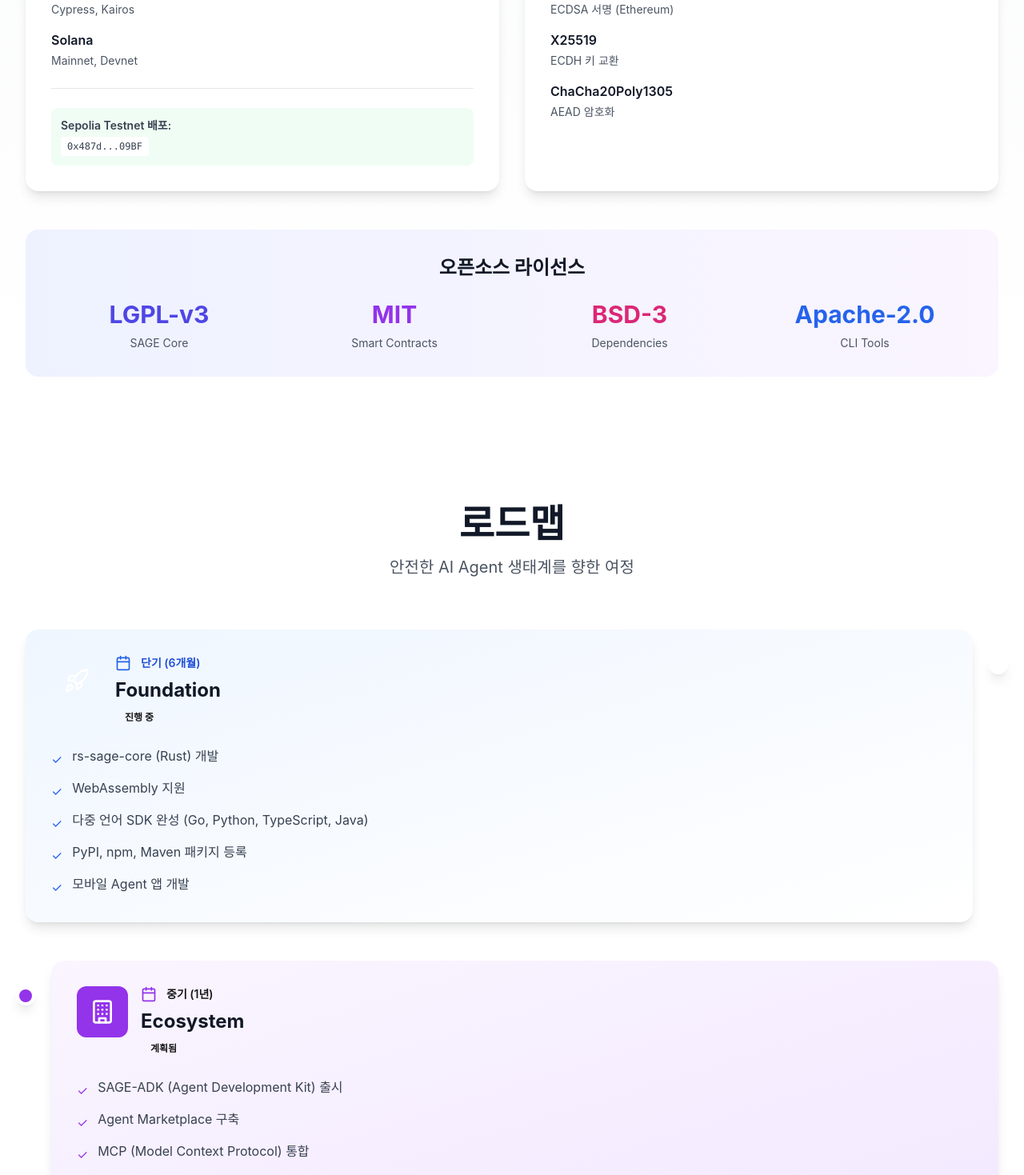
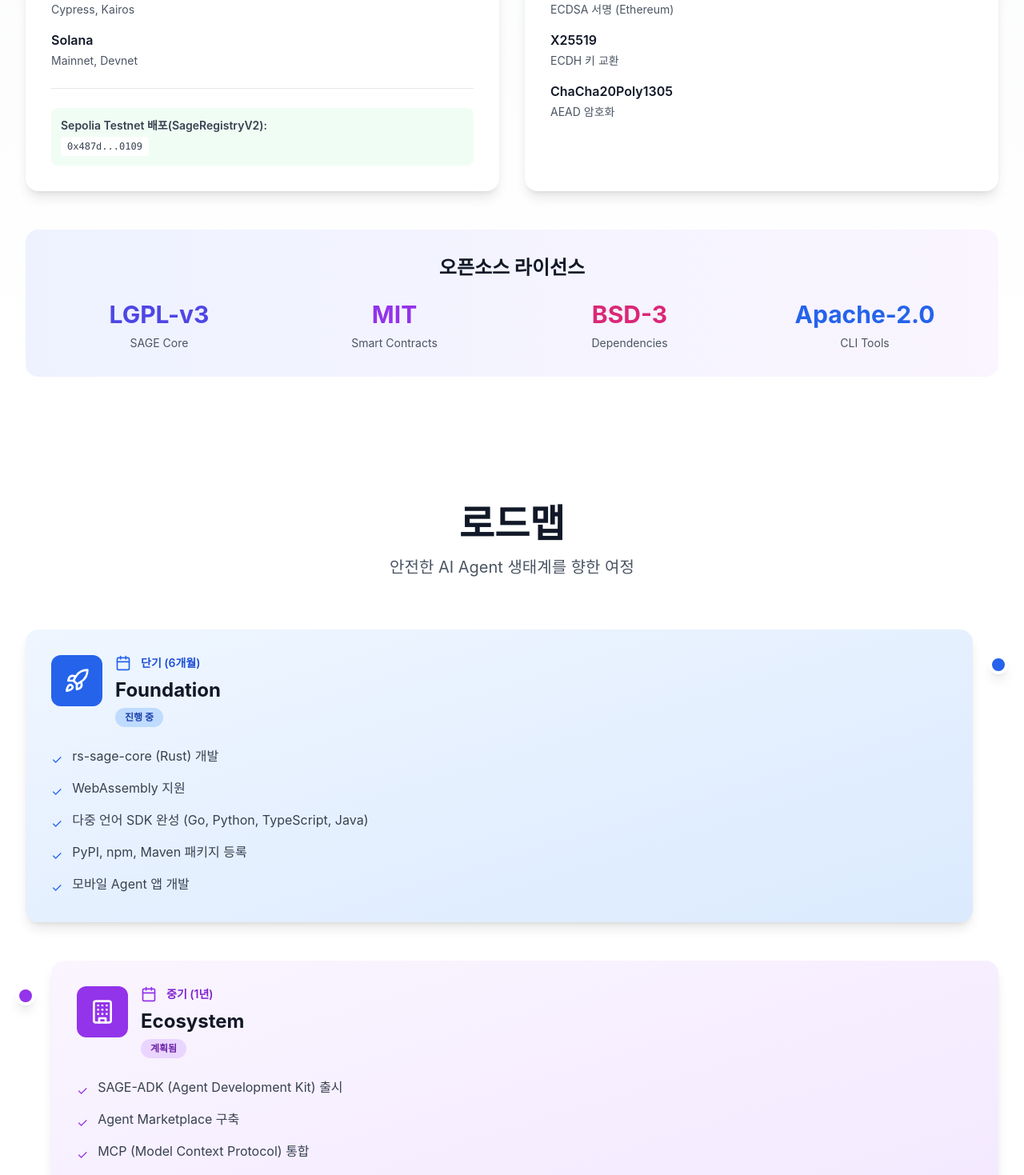
Before and after one commit to SAGE-X-project/sage-landing-page, a Next.js app: page / in a window 1280 px wide. Shown: the part 6720-8189 px from the top of the page at 80% size. Built offline with nearby package versions, Linux system fonts and the light colour scheme.

Commit message:
chore(purple): mirror main constants usage, Etherscan link, and fix roadmap (static color map, z-index, types)

```diff
--- a/components/Hero.tsx
+++ b/components/Hero.tsx
@@ -1,7 +1,7 @@
 "use client";
 
 import { Shield, Lock, CheckCircle, ArrowRight } from "lucide-react";
-import { LINKS } from "@/lib/constants";
+import { LINKS, EVENT } from "@/lib/constants";
 
 export default function Hero() {
   return (
@@ -30,7 +30,7 @@
           <div className="inline-flex items-center space-x-2 bg-white/80 backdrop-blur-sm px-4 py-2 rounded-full shadow-lg mb-8">
             <Shield className="h-5 w-5 text-indigo-600" />
             <span className="text-sm font-semibold text-gray-700">
-              2025 오픈소스 개발자대회 출품작
+              {EVENT.NAME}
             </span>
           </div>
 
--- a/components/Navbar.tsx
+++ b/components/Navbar.tsx
@@ -2,7 +2,7 @@
 
 import { useState, useEffect } from "react";
 import { Menu, X, Shield } from "lucide-react";
-import { NAV_ITEMS, LINKS } from "@/lib/constants";
+import { NAV_ITEMS, LINKS, PROJECT } from "@/lib/constants";
 
 export default function Navbar() {
   const [isOpen, setIsOpen] = useState(false);
@@ -28,7 +28,7 @@
           <div className="flex items-center space-x-2">
             <Shield className="h-8 w-8 text-indigo-600" />
             <span className="text-2xl font-bold bg-gradient-to-r from-indigo-600 to-purple-600 bg-clip-text text-transparent">
-              SAGE
+              {PROJECT.NAME}
             </span>
           </div>
 
--- a/components/Roadmap.tsx
+++ b/components/Roadmap.tsx
@@ -1,7 +1,59 @@
 import { Calendar, Rocket, Building, Globe } from "lucide-react";
+import type { ComponentType } from "react";
+
+type ColorKey = "blue" | "purple" | "pink";
+
+type Phase = {
+  icon: ComponentType<{ className?: string }>;
+  period: string;
+  title: string;
+  items: string[];
+  color: ColorKey;
+  status: string;
+};
 
 export default function Roadmap() {
-  const phases = [
+  const colorMap: Record<
+    ColorKey,
+    {
+      from: string;
+      to: string;
+      bg: string;
+      text600: string;
+      text700: string;
+      tagBg: string;
+      tagText: string;
+    }
+  > = {
+    blue: {
+      from: "from-blue-50",
+      to: "to-blue-100",
+      bg: "bg-blue-600",
+      text600: "text-blue-600",
+      text700: "text-blue-700",
+      tagBg: "bg-blue-200",
+      tagText: "text-blue-800",
+    },
+    purple: {
+      from: "from-purple-50",
+      to: "to-purple-100",
+      bg: "bg-purple-600",
+      text600: "text-purple-600",
+      text700: "text-purple-700",
+      tagBg: "bg-purple-200",
+      tagText: "text-purple-800",
+    },
+    pink: {
+      from: "from-pink-50",
+      to: "to-pink-100",
+      bg: "bg-pink-600",
+      text600: "text-pink-600",
+      text700: "text-pink-700",
+      tagBg: "bg-pink-200",
+      tagText: "text-pink-800",
+    },
+  };
+  const phases: Phase[] = [
     {
       icon: Rocket,
       period: "단기 (6개월)",
@@ -74,28 +126,32 @@
                 }`}
               >
                 <div
-                  className={`relative z-20 bg-gradient-to-br from-${
-                    phase.color
-                  }-50 to-${
-                    phase.color
-                  }-100 p-8 rounded-2xl shadow-lg hover:shadow-xl transition-shadow ${
+                  className={`relative z-20 bg-gradient-to-br ${
+                    colorMap[phase.color].from
+                  } ${
+                    colorMap[phase.color].to
+                  } p-8 rounded-2xl shadow-lg hover:shadow-xl transition-shadow ${
                     index % 2 === 0 ? "md:mr-8" : "md:ml-8"
                   }`}
                 >
                   {/* Icon */}
                   <div className="flex items-start mb-6">
                     <div
-                      className={`bg-${phase.color}-600 p-4 rounded-xl mr-4 flex-shrink-0`}
+                      className={`${
+                        colorMap[phase.color].bg
+                      } p-4 rounded-xl mr-4 flex-shrink-0`}
                     >
                       <phase.icon className="h-8 w-8 text-white" />
                     </div>
                     <div>
                       <div className="flex items-center space-x-3 mb-2">
                         <Calendar
-                          className={`h-5 w-5 text-${phase.color}-600`}
+                          className={`h-5 w-5 ${colorMap[phase.color].text600}`}
                         />
                         <span
-                          className={`text-sm font-semibold text-${phase.color}-700`}
+                          className={`text-sm font-semibold ${
+                            colorMap[phase.color].text700
+                          }`}
                         >
                           {phase.period}
                         </span>
@@ -104,7 +160,11 @@
                         {phase.title}
                       </h3>
                       <span
-                        className={`inline-block px-3 py-1 bg-${phase.color}-200 text-${phase.color}-800 text-xs font-semibold rounded-full`}
+                        className={`inline-block px-3 py-1 ${
+                          colorMap[phase.color].tagBg
+                        } ${
+                          colorMap[phase.color].tagText
+                        } text-xs font-semibold rounded-full`}
                       >
                         {phase.status}
                       </span>
@@ -116,7 +176,9 @@
                     {phase.items.map((item, i) => (
                       <li key={i} className="flex items-start">
                         <span
-                          className={`text-${phase.color}-600 mr-3 mt-1 flex-shrink-0`}
+                          className={`${
+                            colorMap[phase.color].text600
+                          } mr-3 mt-1 flex-shrink-0`}
                         >
                           ✓
                         </span>
@@ -132,9 +194,9 @@
                     index % 2 === 0
                       ? "right-0 translate-x-1/2"
                       : "left-0 -translate-x-1/2"
-                  } w-6 h-6 bg-${
-                    phase.color
-                  }-600 rounded-full border-4 border-white shadow-lg`}
+                  } w-6 h-6 ${
+                    colorMap[phase.color].bg
+                  } rounded-full border-4 border-white shadow-lg`}
                 ></div>
               </div>
             ))}
--- a/components/Technology.tsx
+++ b/components/Technology.tsx
@@ -1,4 +1,5 @@
 import { Code2, Shield, Database, GitBranch } from "lucide-react";
+import { LINKS, ADDRESSES } from "@/lib/constants";
 
 export default function Technology() {
   const techStack = {
@@ -112,15 +113,25 @@
               ))}
             </div>
             <div className="mt-6 pt-6 border-t border-gray-200">
-              <div className="bg-green-50 p-3 rounded-lg">
+              <a
+                href={`${LINKS.ETHERSCAN_SEPOLIA_BASE}${ADDRESSES.SEPOLIA_SAGE_REGISTRY_V2}`}
+                target="_blank"
+                rel="noopener noreferrer"
+                className="block bg-green-50 p-3 rounded-lg hover:bg-green-100 transition-colors"
+              >
                 <p className="text-sm text-gray-700">
-                  <span className="font-semibold">Sepolia Testnet 배포:</span>
+                  <span className="font-semibold">
+                    Sepolia Testnet 배포(SageRegistryV2):
+                  </span>
                   <br />
                   <code className="text-xs bg-white px-2 py-1 rounded mt-1 inline-block">
-                    0x487d...09BF
+                    {`${ADDRESSES.SEPOLIA_SAGE_REGISTRY_V2.slice(
+                      0,
+                      6
+                    )}...${ADDRESSES.SEPOLIA_SAGE_REGISTRY_V2.slice(-4)}`}
                   </code>
                 </p>
-              </div>
+              </a>
             </div>
           </div>
 
--- a/lib/constants.ts
+++ b/lib/constants.ts
@@ -6,6 +6,12 @@
   DOCUMENTATION: "https://github.com/sage-x-project/sage#readme",
   API_REFERENCE: "",
   EXAMPLES: "https://github.com/sage-x-project/sage/tree/main/examples",
+  ETHERSCAN_SEPOLIA_BASE: "https://sepolia.etherscan.io/address/",
+} as const;
+
+// On-chain Addresses
+export const ADDRESSES = {
+  SEPOLIA_SAGE_REGISTRY_V2: "0x487d09bf269641bb88ce2f851a878ee03b980109",
 } as const;
 
 // Contact Information
```
